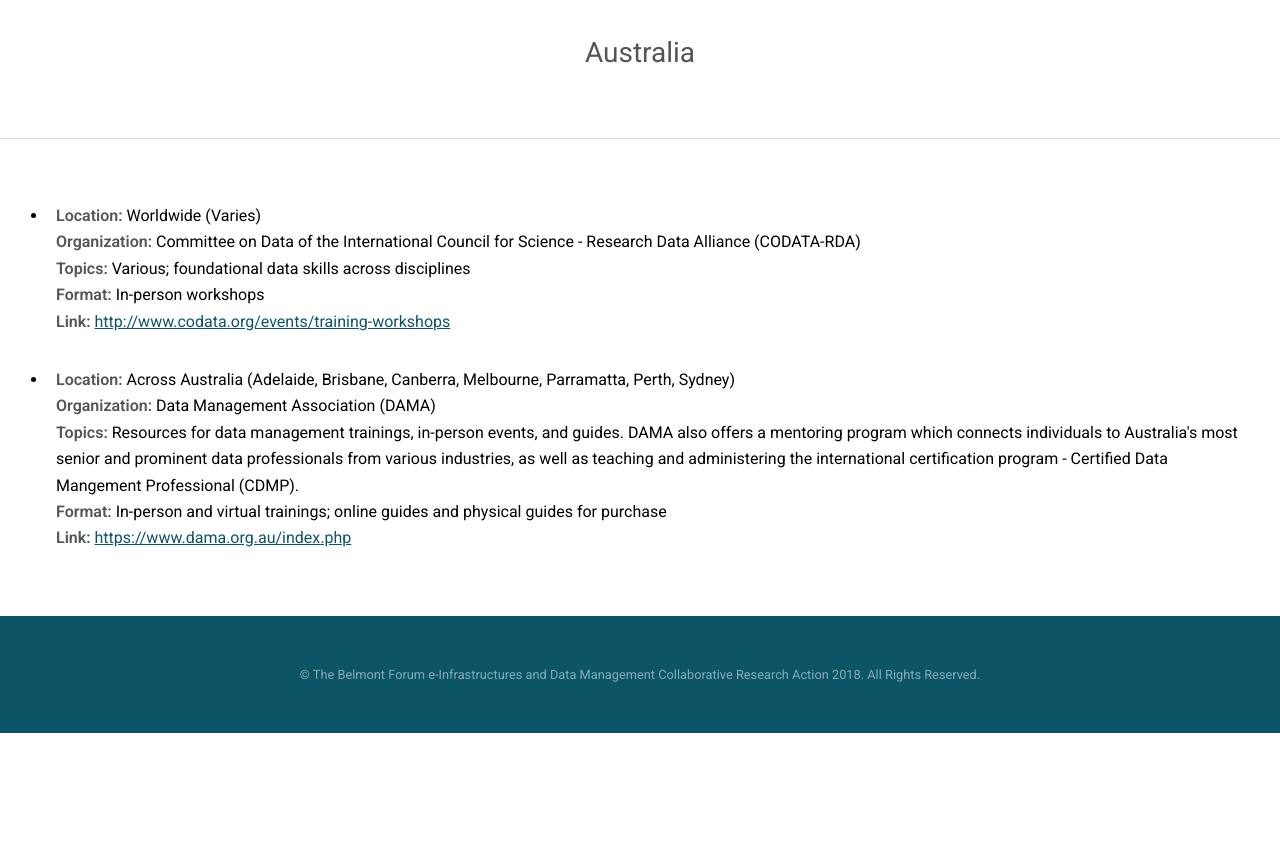
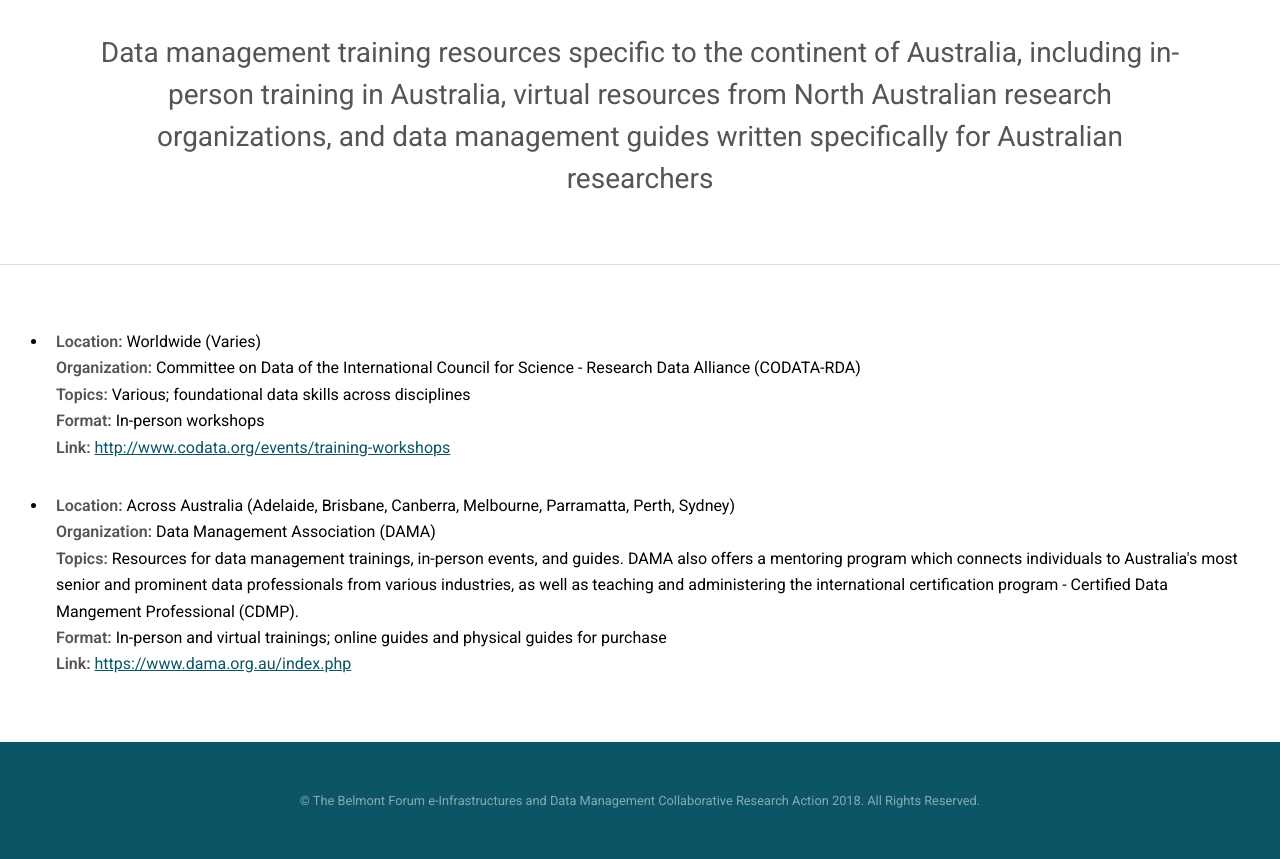
Before and after one commit to bfe-inf/toolkit, a Jekyll site: the page built from dmt-australia.html, in a window 1280 px wide. Shown: the part 290-1149 px from the top of the page. Built offline with Jekyll 4.4.1, drawn with Linux system fonts in a browser that asks for light colours; before the commit the page ends 1023 px from its top, so only the background shows below that.

Commit message:
Update dmt-australia.html

```diff
--- a/dmt-australia.html
+++ b/dmt-australia.html
@@ -49,7 +49,7 @@
 			<section id="main" class="wrapper" style="padding-bottom: 0px;">
 				<div class="inner">
 					<header class="align-center">
-						<h3>Australia</h3>
+						<h3>Data management training resources specific to the continent of Australia, including in-person training in Australia, virtual resources from North Australian research organizations, and data management guides written specifically for Australian researchers</h3>
 					</header>
 			</section>
 			<hr>
```
